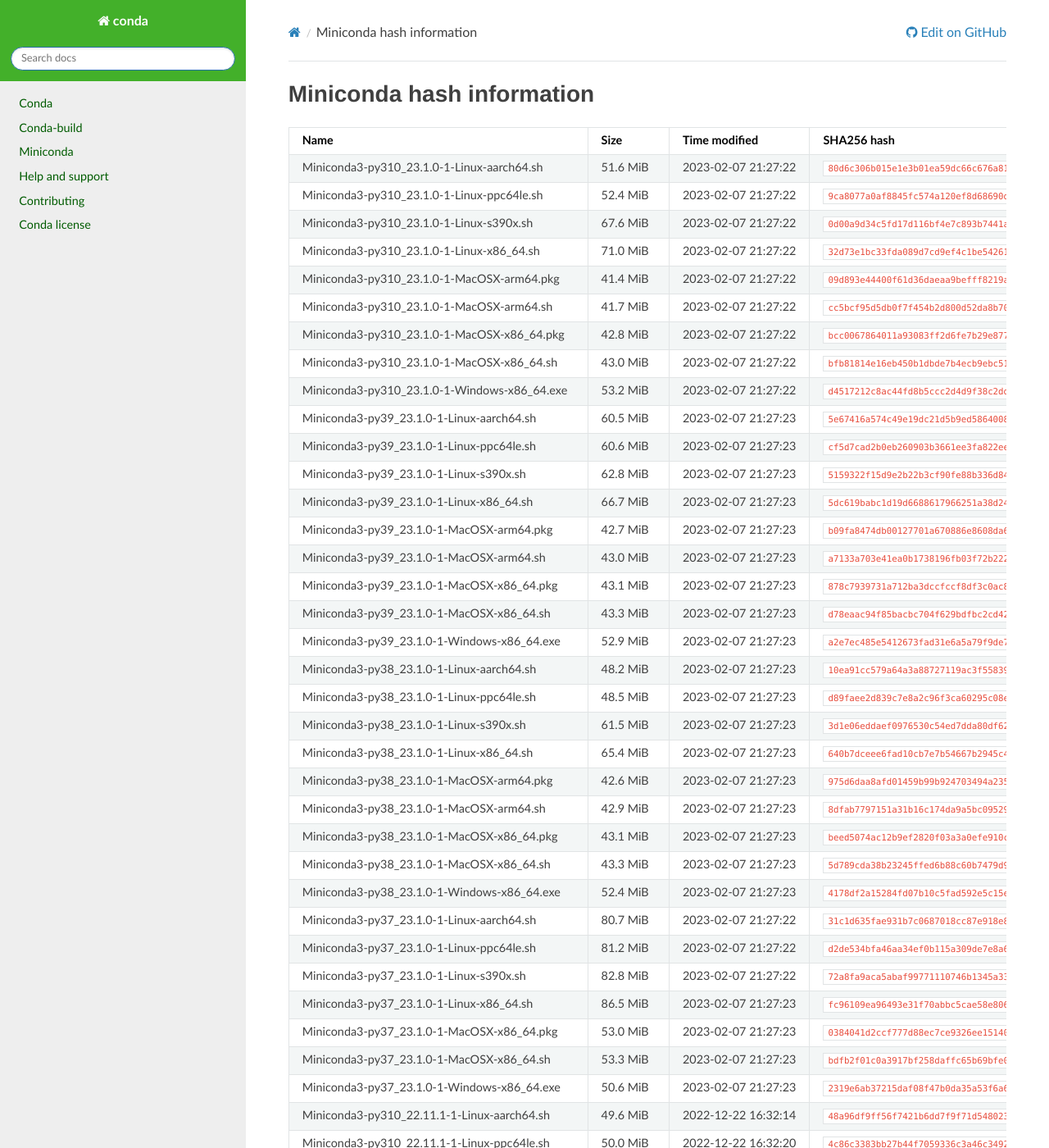
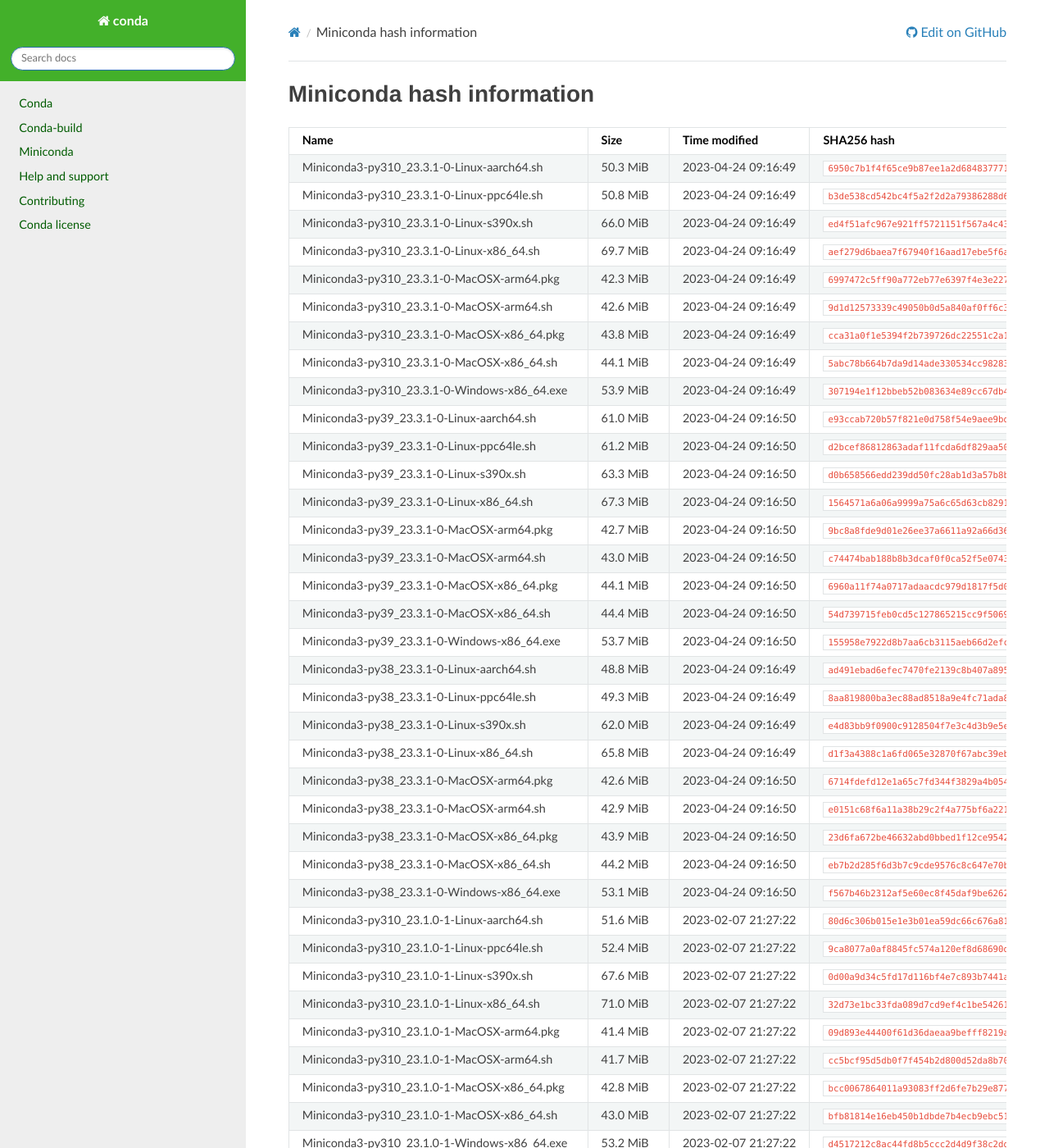
Before and after one commit to conda/conda-docs, a Sphinx documentation site: the page built from docs/source/miniconda_hashes.rst, in a window 1280 px wide and 1400 px high. Shown: the whole window at 82% size. Built offline with Sphinx 7.4.7 and the Read the Docs theme 2.0.0, drawn with Linux system fonts in a browser that asks for light colours.

Commit message:
Updates for v23.3.1-0

```diff
--- a/docs/source/create_miniconda_rst.py
+++ b/docs/source/create_miniconda_rst.py
@@ -24,9 +24,9 @@
 FILES_URL = "https://repo.anaconda.com/miniconda/.files.json"
 
 # Update these!
-MINICONDA_VERSION = "23.1.0-1"
-PYTHON_VERSION = "3.10.9"  # This is the version of Python that's bundled into the Miniconda installers.
-RELEASE_DATE = "February 7, 2023"
+MINICONDA_VERSION = "23.3.1-0"
+PYTHON_VERSION = "3.10.10"  # This is the version of Python that's bundled into the Miniconda installers.
+RELEASE_DATE = "April 24, 2023"
 
 # Confirm these are up-to-date.
 PLATFORM_MAP = {
--- a/docs/source/miniconda_hashes.rst
+++ b/docs/source/miniconda_hashes.rst
@@ -7,6 +7,33 @@
 ===============================================   =========   ===================  ====================================================================
 Name                                              Size        Time modified        SHA256 hash
 ===============================================   =========   ===================  ====================================================================
+Miniconda3-py310_23.3.1-0-Linux-aarch64.sh         50.3 MiB   2023-04-24 09:16:49  ``6950c7b1f4f65ce9b87ee1a2d684837771ae7b2e6044e0da9e915d1dee6c924c``
+Miniconda3-py310_23.3.1-0-Linux-ppc64le.sh         50.8 MiB   2023-04-24 09:16:49  ``b3de538cd542bc4f5a2f2d2a79386288d6e04f0e1459755f3cefe64763e51d16``
+Miniconda3-py310_23.3.1-0-Linux-s390x.sh           66.0 MiB   2023-04-24 09:16:49  ``ed4f51afc967e921ff5721151f567a4c43c4288ac93ec2393c6238b8c4891de8``
+Miniconda3-py310_23.3.1-0-Linux-x86_64.sh          69.7 MiB   2023-04-24 09:16:49  ``aef279d6baea7f67940f16aad17ebe5f6aac97487c7c03466ff01f4819e5a651``
+Miniconda3-py310_23.3.1-0-MacOSX-arm64.pkg         42.3 MiB   2023-04-24 09:16:49  ``6997472c5ff90a772eb77e6397f4e3e227736c83a7f7b839da33d6cc7facb75d``
+Miniconda3-py310_23.3.1-0-MacOSX-arm64.sh          42.6 MiB   2023-04-24 09:16:49  ``9d1d12573339c49050b0d5a840af0ff6c32d33c3de1b3db478c01878eb003d64``
+Miniconda3-py310_23.3.1-0-MacOSX-x86_64.pkg        43.8 MiB   2023-04-24 09:16:49  ``cca31a0f1e5394f2b739726dc22551c2a19afdf689c13a25668887ba706cba58``
+Miniconda3-py310_23.3.1-0-MacOSX-x86_64.sh         44.1 MiB   2023-04-24 09:16:49  ``5abc78b664b7da9d14ade330534cc98283bb838c6b10ad9cfd8b9cc4153f8104``
+Miniconda3-py310_23.3.1-0-Windows-x86_64.exe       53.9 MiB   2023-04-24 09:16:49  ``307194e1f12bbeb52b083634e89cc67db4f7980bd542254b43d3309eaf7cb358``
+Miniconda3-py39_23.3.1-0-Linux-aarch64.sh          61.0 MiB   2023-04-24 09:16:50  ``e93ccab720b57f821e0d758f54e9aee9bd2f0ea931ebb26b78d866704437a296``
+Miniconda3-py39_23.3.1-0-Linux-ppc64le.sh          61.2 MiB   2023-04-24 09:16:50  ``d2bcef86812863adaf11fcda6df829aa508760cbde4a19174cf0fec03e8498f5``
+Miniconda3-py39_23.3.1-0-Linux-s390x.sh            63.3 MiB   2023-04-24 09:16:50  ``d0b658566edd239dd50fc28ab1d3a57b8b0da707481b3b18c27d11273c4fdb5a``
+Miniconda3-py39_23.3.1-0-Linux-x86_64.sh           67.3 MiB   2023-04-24 09:16:50  ``1564571a6a06a9999a75a6c65d63cb82911fc647e96ba5b729f904bf00c177d3``
+Miniconda3-py39_23.3.1-0-MacOSX-arm64.pkg          42.7 MiB   2023-04-24 09:16:50  ``9bc8a8fde9d01e26ee37a6611a92a66d36db66ff82e76bd4f18cb28cfbad7a1f``
+Miniconda3-py39_23.3.1-0-MacOSX-arm64.sh           43.0 MiB   2023-04-24 09:16:50  ``c74474bab188b8b3dcaf0f0ca52f5e0743591dbe171766016023d052acf96502``
+Miniconda3-py39_23.3.1-0-MacOSX-x86_64.pkg         44.1 MiB   2023-04-24 09:16:50  ``6960a11f74a0717adaacdc979d1817f5d0e3612d2ef7a409d547fbeac6d58ed7``
+Miniconda3-py39_23.3.1-0-MacOSX-x86_64.sh          44.4 MiB   2023-04-24 09:16:50  ``54d739715feb0cd5c127865215cc9f50697709d71e9ee7da430576c5a1c8010d``
+Miniconda3-py39_23.3.1-0-Windows-x86_64.exe        53.7 MiB   2023-04-24 09:16:50  ``155958e7922d8b7aa6cb3115aeb66d2efcdae1237a6f1c11e23ca75ea96d291a``
+Miniconda3-py38_23.3.1-0-Linux-aarch64.sh          48.8 MiB   2023-04-24 09:16:49  ``ad491ebad6efec7470fe2139c8b407a895cb2c828b3233b97da6e4f22cae0cde``
+Miniconda3-py38_23.3.1-0-Linux-ppc64le.sh          49.3 MiB   2023-04-24 09:16:49  ``8aa819800ba3ec88ad8518a9e4fc71ada8087547300fc53527c4ecc8072a4d50``
+Miniconda3-py38_23.3.1-0-Linux-s390x.sh            62.0 MiB   2023-04-24 09:16:49  ``e4d83bb9f0900c9128504f7e3c4d3b9e5eaf3b87c4bb5190a3086947e92bd3fa``
+Miniconda3-py38_23.3.1-0-Linux-x86_64.sh           65.8 MiB   2023-04-24 09:16:49  ``d1f3a4388c1a6fd065e32870f67abc39eb38f4edd36c4947ec7411e32311bd59``
+Miniconda3-py38_23.3.1-0-MacOSX-arm64.pkg          42.6 MiB   2023-04-24 09:16:50  ``6714fdefd12e1a65c7fd344f3829a4b054ae42d3d1368b07ceeab9dcc41ad48b``
+Miniconda3-py38_23.3.1-0-MacOSX-arm64.sh           42.9 MiB   2023-04-24 09:16:50  ``e0151c68f6a11a38b29c2f4a775bf6a22187fa2c8ca0f31930d69f2f013c0810``
+Miniconda3-py38_23.3.1-0-MacOSX-x86_64.pkg         43.9 MiB   2023-04-24 09:16:50  ``23d6fa672be46632abd0bbed1f12ce9542a6cb4a38922dab503d9a6096d186d3``
+Miniconda3-py38_23.3.1-0-MacOSX-x86_64.sh          44.2 MiB   2023-04-24 09:16:50  ``eb7b2d285f6d3b7c9cde9576c8c647e70b65361426b0e0e069b4ab23ccbb79e2``
+Miniconda3-py38_23.3.1-0-Windows-x86_64.exe        53.1 MiB   2023-04-24 09:16:50  ``f567b46b2312af5e60ec8f45daf9be626295b7716651e6e7434c447feea9123a``
 Miniconda3-py310_23.1.0-1-Linux-aarch64.sh         51.6 MiB   2023-02-07 21:27:22  ``80d6c306b015e1e3b01ea59dc66c676a81fa30279bc2da1f180a7ef7b2191d6e``
 Miniconda3-py310_23.1.0-1-Linux-ppc64le.sh         52.4 MiB   2023-02-07 21:27:22  ``9ca8077a0af8845fc574a120ef8d68690d7a9862d354a2a4468de5d2196f406c``
 Miniconda3-py310_23.1.0-1-Linux-s390x.sh           67.6 MiB   2023-02-07 21:27:22  ``0d00a9d34c5fd17d116bf4e7c893b7441a67c7a25416ede90289d87216104a97``
```
Also changed, not shown: docs/source/miniconda.rst (+44 -44 lines).
